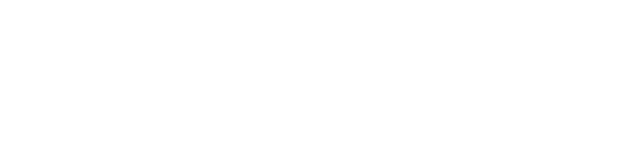
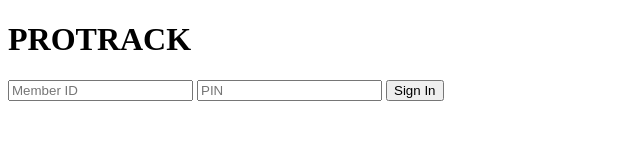
Before and after one commit to sageyu34/protrack, a plain HTML site: page index.html in a window 1280 px wide. Shown: the whole page, without its empty margins (0-640 px from the left). Drawn offline with nearby package versions, Linux system fonts and the light colour scheme.

Commit message:
Update index.html

```diff
--- a/index.html
+++ b/index.html
@@ -1 +1,46 @@
-<!-- Main entry point -->
+<!DOCTYPE html>
+<html lang="en">
+<head>
+    <meta charset="UTF-8">
+    <meta name="viewport" content="width=device-width, initial-scale=1.0">
+    <title>ProTrack</title>
+
+    <link rel="stylesheet" href="style.css">
+
+    <script src="https://cdn.jsdelivr.net/npm/@supabase/supabase-js@2"></script>
+</head>
+<body>
+
+    <main>
+        <h1>PROTRACK</h1>
+
+        <form id="loginForm">
+
+            <input
+                type="text"
+                id="memberId"
+                placeholder="Member ID"
+                required
+            >
+
+            <input
+                type="password"
+                id="pin"
+                placeholder="PIN"
+                required
+            >
+
+            <button type="submit">
+                Sign In
+            </button>
+
+        </form>
+
+        <p id="message"></p>
+
+    </main>
+
+    <script src="app.js"></script>
+
+</body>
+</html>
```
